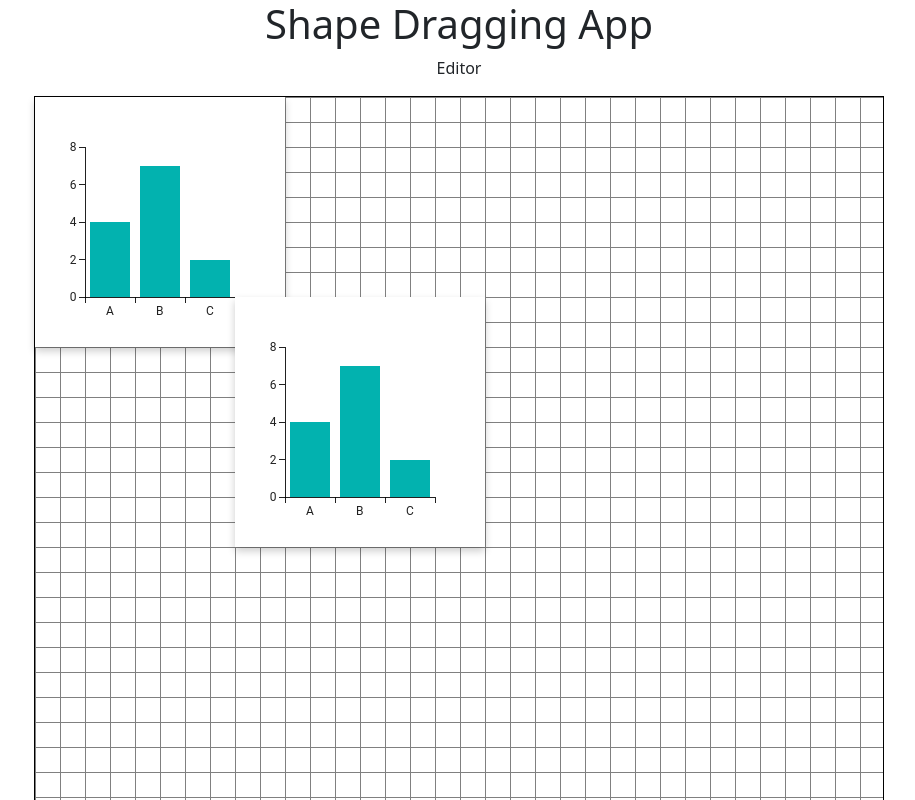
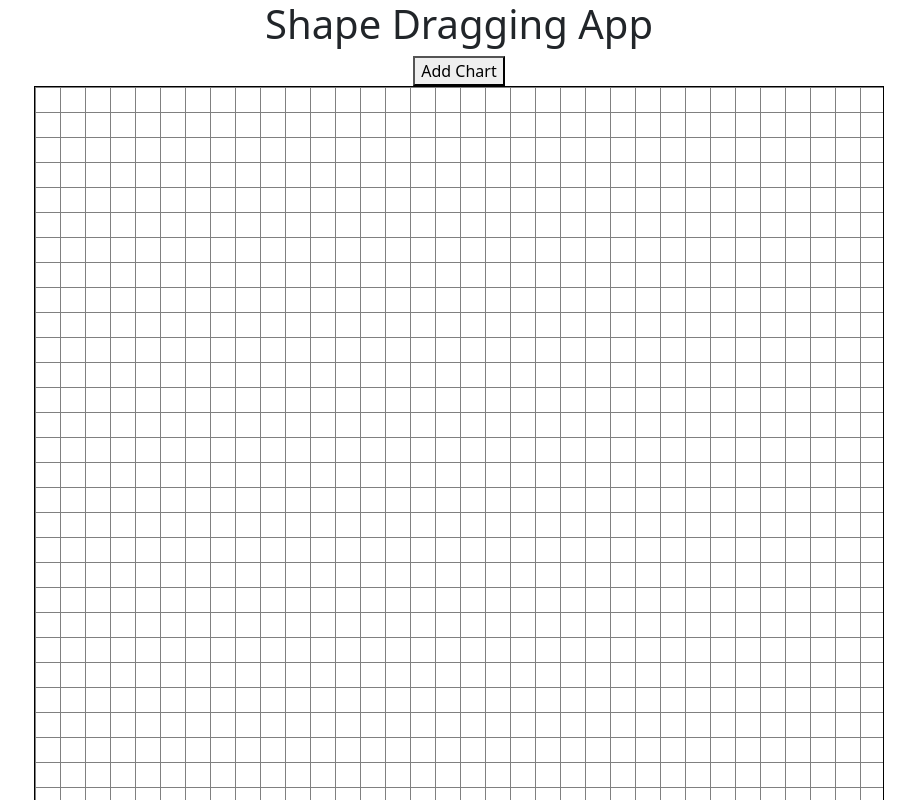
Before and after one commit to ethany80/PerformanceEngineUI, a React (Vite) app in the folder v1/PerformanceEngine/: page / in a window 1280 px wide. Shown: the top 800 px of the page, without its empty margins (181-1096 px from the left). Built offline with nearby package versions, Linux system fonts and the light colour scheme.

Commit message:
Add procedural graph creation

```diff
--- a/v1/PerformanceEngine/src/App.tsx
+++ b/v1/PerformanceEngine/src/App.tsx
@@ -1,32 +1,20 @@
-import { useState } from 'react';
+import { createContext, useState } from 'react';
 
-import { Dataset } from "./types/BackendInterfaces";
+import { SharedContent } from './types/DataContexts';
 
 import GridEditor from "./components/GridEditor/GridEditor";
 import EditBar from './components/EditBar/EditBar';
 import "./App.css";
+import { GraphRequest } from './types/BackendInterfaces';
 
 const App: React.FC = () => {
-  const [datasets, setDatasets] = useState<Dataset[]>([
-    {
-      id: "chart1",
-      data: [1,4,7,4,2],
-      axes: ["A", "B", "C"],
-      supportedTypes: ["bar"]
-    },
-    {
-      id: "chart2",
-      data: [4,4,8,3,9.3],
-      axes: ["A", "B", "C"],
-      supportedTypes: ["bar"]
-    }
-  ]);
+  const [newGraph, setNewGraph] = useState<GraphRequest|undefined>(undefined);
 
   return (
     <div className="App">
       <h1>Shape Dragging App</h1>
-      <EditBar datasets={datasets} />
-      <GridEditor datasets={datasets} />
+      <EditBar set_graph_request={setNewGraph} />
+      <GridEditor new_graph_request={newGraph} set_graph_request={setNewGraph} />
     </div>
   );
 };
--- a/v1/PerformanceEngine/src/components/EditBar/EditBar.tsx
+++ b/v1/PerformanceEngine/src/components/EditBar/EditBar.tsx
@@ -1,16 +1,25 @@
-import React, { useState } from "react";
-import { useRef } from "react";
+import React, { MouseEvent, useState } from "react";
+import { useContext } from "react";
 import { BarChart } from "@mui/x-charts/BarChart";
+import { GraphRequest } from "../../types/BackendInterfaces";
 
-import { Dataset } from "../../types/BackendInterfaces";
-
-type Props = {datasets: Dataset[]}
+type Props = { set_graph_request: (req: GraphRequest|undefined) => void }
 
 const EditBar: React.FC<Props> = (props) => {
 
+  const newReq: GraphRequest = {
+    id: 'testgraph',
+    type: 'returns',
+    range: ['00', '01'],
+  };
+
+  const handleClick = (_: any): void => {
+    props.set_graph_request(newReq);
+  };
+
   return (
     <div id="editbar">
-      <p>Editor</p>
+      <button onClick={handleClick}>Add Chart</button>
     </div>
   );
 };
--- a/v1/PerformanceEngine/src/components/GridEditor/GridEditor.tsx
+++ b/v1/PerformanceEngine/src/components/GridEditor/GridEditor.tsx
@@ -1,24 +1,39 @@
-import React, { useState } from "react";
+import React, { useEffect, useState } from "react";
 import { useRef } from "react";
 import Draggable from "react-draggable";
 import { BarChart } from "@mui/x-charts/BarChart";
 
-import { Dataset } from "../../types/BackendInterfaces";
 import { GRID_HEIGHT, GRID_WIDTH, CELL_SIZE } from "../../types/Constants";
+import { GraphRequest } from "../../types/BackendInterfaces";
 
 interface ChartDataProps {
+  req: GraphRequest;
   id: string;
   x: number;
   y: number;
 }
 
-type Props = {datasets: Dataset[]}
+type Props = {
+  new_graph_request?: GraphRequest,
+  set_graph_request: (req: GraphRequest|undefined) => void }
 
 const GridEditor: React.FC<Props> = (props) => {
-  const [charts, setCharts] = useState<ChartDataProps[]>([
-    { id: "chart1", x: 0, y: 0 },
-    { id: "chart2", x: 200, y: 200 },
-  ]);
+  const [charts, setCharts] = useState<ChartDataProps[]>([]);
+  const [nextId, setNextId] = useState<number>(0);
+
+  useEffect(() => {
+    if (props.new_graph_request != undefined) {
+      const req = props.new_graph_request;
+      setCharts((prevCharts) => [...prevCharts, {
+        req: req,
+        x: 0,
+        y: 0,
+        id: req.id + nextId.toString()
+      }]);
+      setNextId(nextId + 1);
+      props.set_graph_request(undefined);
+    }
+  })
 
   const nodeRef = useRef(null);
 
```
Also changed, not shown: v1/PerformanceEngine/src/types/BackendInterfaces.ts (+21 -7 lines).
